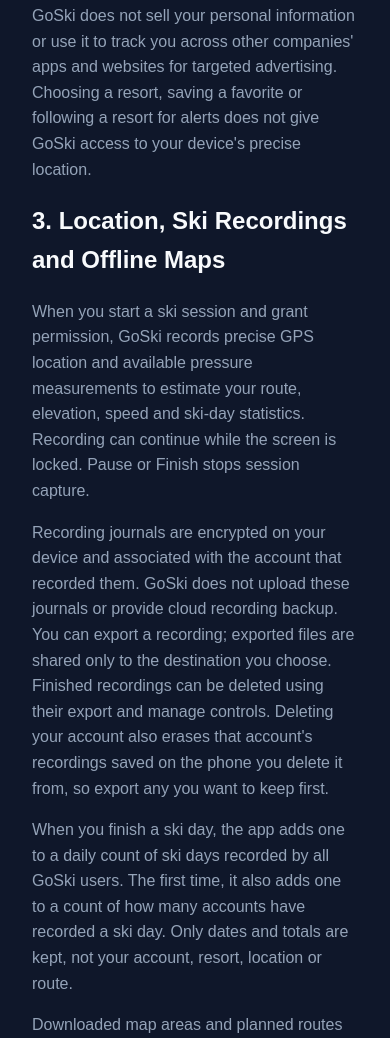
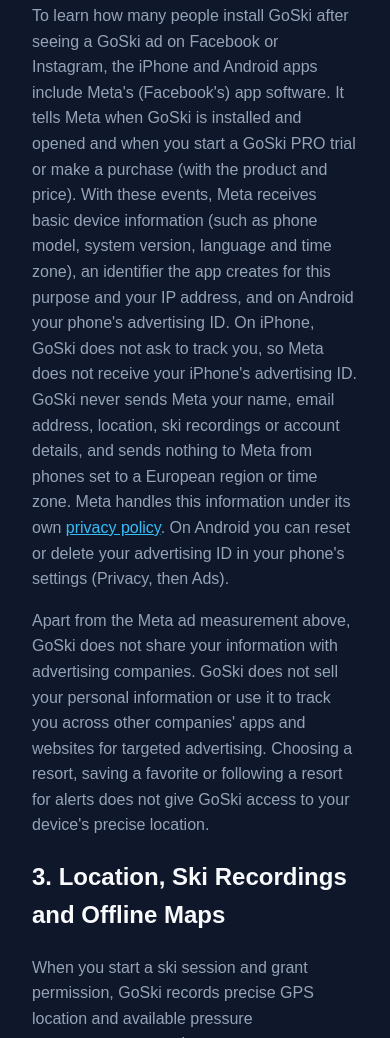
Before and after one commit to kevinm-creator/myapp-policy, a plain HTML site: page index.html in a window 390 px wide. Shown: the part 4608-5646 px from the top of the page. Drawn offline with Linux system fonts and the light colour scheme.

Commit message:
Privacy policy: Meta ad measurement in the GoSki app
The iPhone and Android apps now include Meta's app software to count installs
from GoSki ads on Facebook and Instagram (GoSki app PR #654). Says what Meta
receives, that iPhone sends no advertising ID, that nothing is sent from
Europe, and how Android users reset their advertising ID.

Co-Authored-By: Claude Opus 5.5 <noreply@anthropic.com>

```diff
--- a/index.html
+++ b/index.html
@@ -123,7 +123,18 @@
     <p>Snow alerts are based on public forecasts and alerts from the U.S. National Weather Service and, for
         Canadian resorts, Environment and Climate Change Canada. GoSki requests that information for resort
         locations and does not send either agency any information about you.</p>
-    <p>GoSki does not sell your personal information or use it to track you across other companies' apps and
+    <p>To learn how many people install GoSki after seeing a GoSki ad on Facebook or Instagram, the iPhone and
+        Android apps include Meta's (Facebook's) app software. It tells Meta when GoSki is installed and opened and
+        when you start a GoSki PRO trial or make a purchase (with the product and price). With these events, Meta
+        receives basic device information (such as phone model, system version, language and time zone), an
+        identifier the app creates for this purpose and your IP address, and on Android your phone's advertising ID.
+        On iPhone, GoSki does not ask to track you, so Meta does not receive your iPhone's advertising ID. GoSki
+        never sends Meta your name, email address, location, ski recordings or account details, and sends nothing
+        to Meta from phones set to a European region or time zone. Meta handles this information under its own
+        <a href="https://www.facebook.com/privacy/policy">privacy policy</a>. On Android you can reset or delete your
+        advertising ID in your phone's settings (Privacy, then Ads).</p>
+    <p>Apart from the Meta ad measurement above, GoSki does not share your information with advertising companies.
+        GoSki does not sell your personal information or use it to track you across other companies' apps and
         websites for targeted advertising. Choosing a resort, saving a favorite or following a resort for alerts
         does not give GoSki access to your device's precise location.</p>
 
```
